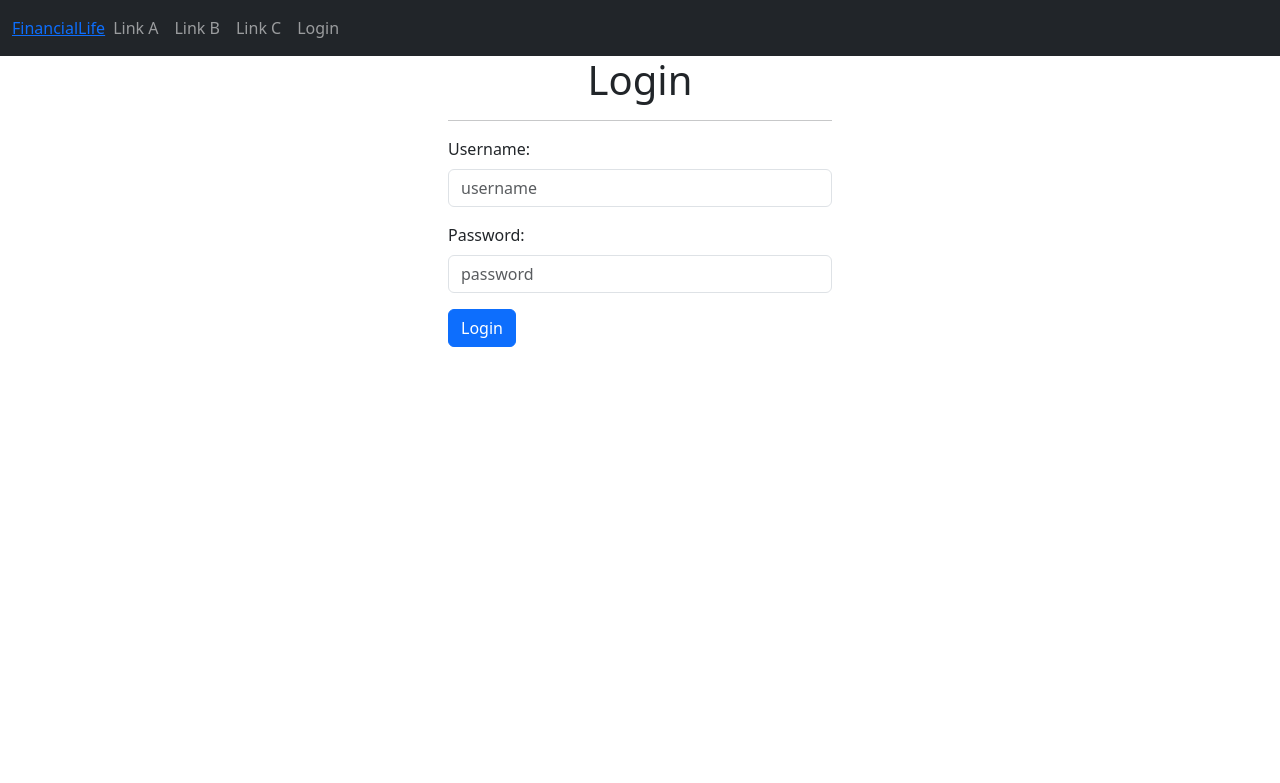
After one commit to HumbertoJim/Financial-Life, a Django app: page /accounts/login in a window 1280 px wide. The commit adds this page. Shown: the top 783 px of the page. Run offline with Django 4.2, Linux system fonts and the light colour scheme; some libraries are stand-ins or nearby versions.

Commit message:
Login Template

```diff
--- a/accounts/templates/login.html
+++ b/accounts/templates/login.html
@@ -1,7 +1,24 @@
-<html>
-    <body>
-        {% include "main/sections.html" %}
+{% extends "base.html" %}
+{% block title %}Login{% endblock %}
 
-        <h1>Login</h1>
-    </body>
-</html>
+{% block content %}
+    <div class="mx-auto" style="width: 30%;">
+        <div>
+            <h1 style="text-align: center;">Login</h1>
+        </div>
+        <hr>
+        <form method="post" action="/accounts/login" class="form-horizontal">
+            {% csrf_token %}
+            {% for field in form %}
+                <div class="mb-3">
+                    {{ field.errors }}
+                    <label for="{{field.id_for_label}}" class="form-label">{{field.label}}:</label>
+                    <input type="{{field.field.widget.input_type}}" class="form-control" id="{{field.auto_id}}" placeholder="{{field.name}}" name="{{field.name}}">
+
+                </div>
+            {% endfor %}
+
+            <button type="submit" class="btn btn-primary">Login</button>
+        </form>
+    </div>
+{% endblock %}
--- a/accounts/views.py
+++ b/accounts/views.py
@@ -1,7 +1,14 @@
 from django.shortcuts import render
 from django.views import View
+
+from django.contrib.auth.forms import UserCreationForm, UserChangeForm, AuthenticationForm, PasswordChangeForm
 
 # Create your views here.
 class Login(View):
     def get(self, request):
-        return render(request, 'login.html')
+        context = {'form': AuthenticationForm()}
+        return render(request, 'login.html', context)
+
+    def post(self, request):
+        form = AuthenticationForm(request.POST)
+        return render(request, 'login.html', {'form':form})
--- a/main/settings.py
+++ b/main/settings.py
@@ -38,7 +38,9 @@ INSTALLED_APPS = [
     'django.contrib.messages',
     'django.contrib.staticfiles',
 
-    'accounts'
+    'bootstrap5',
+
+    'accounts',
 ]
 
 MIDDLEWARE = [
--- /dev/null
+++ b/main/templates/base.html
@@ -0,0 +1,43 @@
+<html>
+    <head>
+        <title>{% block title %}FinancialLife{% endblock %}</title>
+        {% load bootstrap5 %}
+        {% bootstrap_css %}
+        {% bootstrap_javascript %}
+    </head>
+    <body>
+        <nav class="navbar navbar-expand-sm bg-dark navbar-dark sticky-top">
+            <div class="container-fluid">
+                <a href="/">FinancialLife</a>
+                <button class="navbar-toggler" type="button" data-bs-toggle="collapse" data-bs-target="#collapsibleNavbar">
+                    <span class="navbar-toggler-icon"></span>
+                </button>
+                <div class="collapse navbar-collapse" id="collapsibleNavbar">
+                    <ul class="navbar-nav">
+                        <li class="nav-item">
+                            <a class="nav-link" href="#">Link A</a>
+                        </li>
+                        <li class="nav-item">
+                            <a class="nav-link" href="#">Link B</a>
+                        </li>
+                        <li class="nav-item">
+                            <a class="nav-link" href="#">Link C</a>
+                        </li>
+                        {% if user.is_authenticated%}
+                            <li class="nav-item">
+                                <a class="nav-link" href="#">Logout</a>
+                            </li>
+                        {% else %}
+                            <li class="nav-item">
+                                <a class="nav-link" href="#">Login</a>
+                            </li>
+                        {% endif %}
+                    </ul>
+                </div>
+            </div>
+        </nav>
+
+        {% block content %}
+        {% endblock %}
+    </body>
+</html>
--- a/main/templates/sections.html
+++ /dev/null
@@ -1,3 +0,0 @@
-<div>
-    <h1>Sections</h1>
- </div>
```
